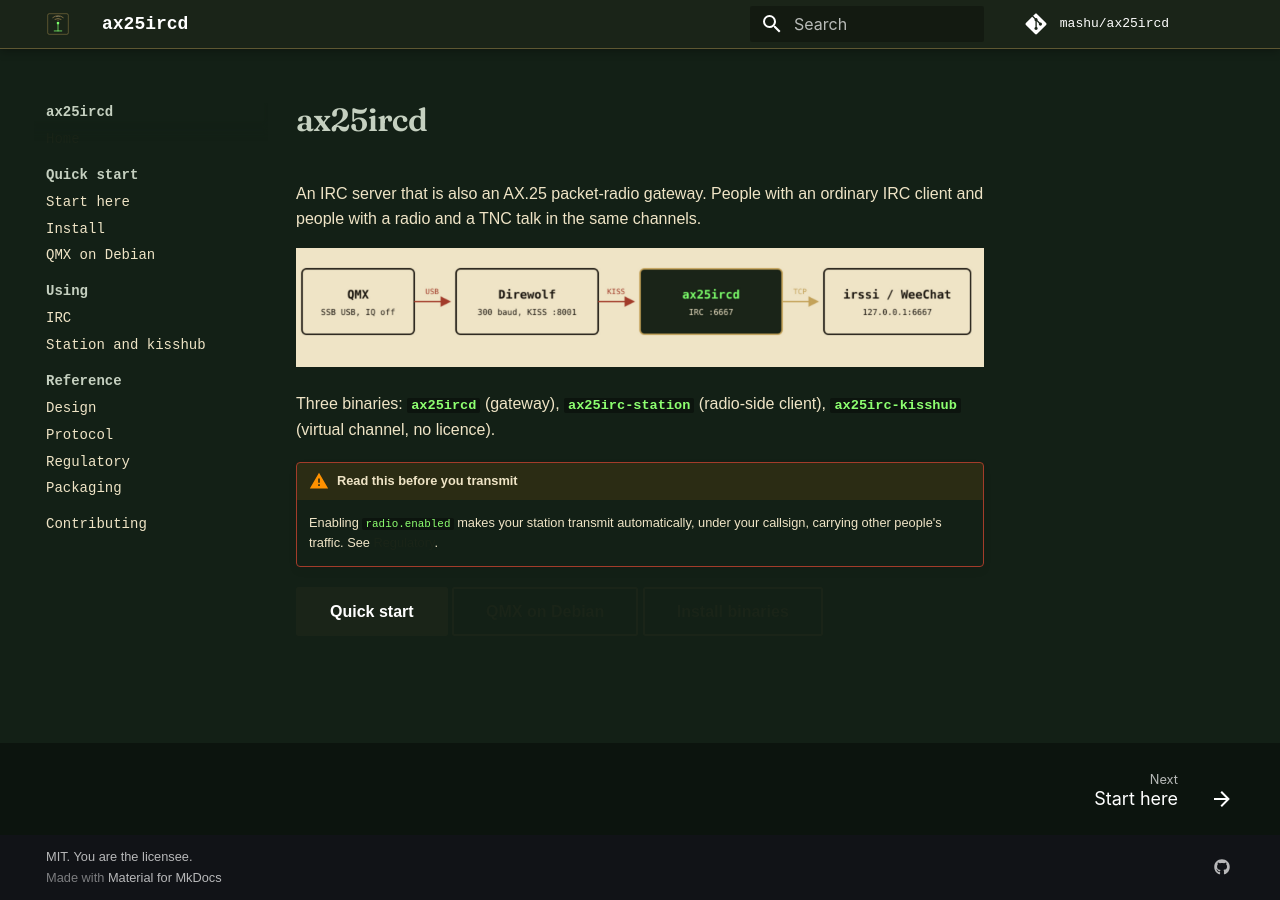
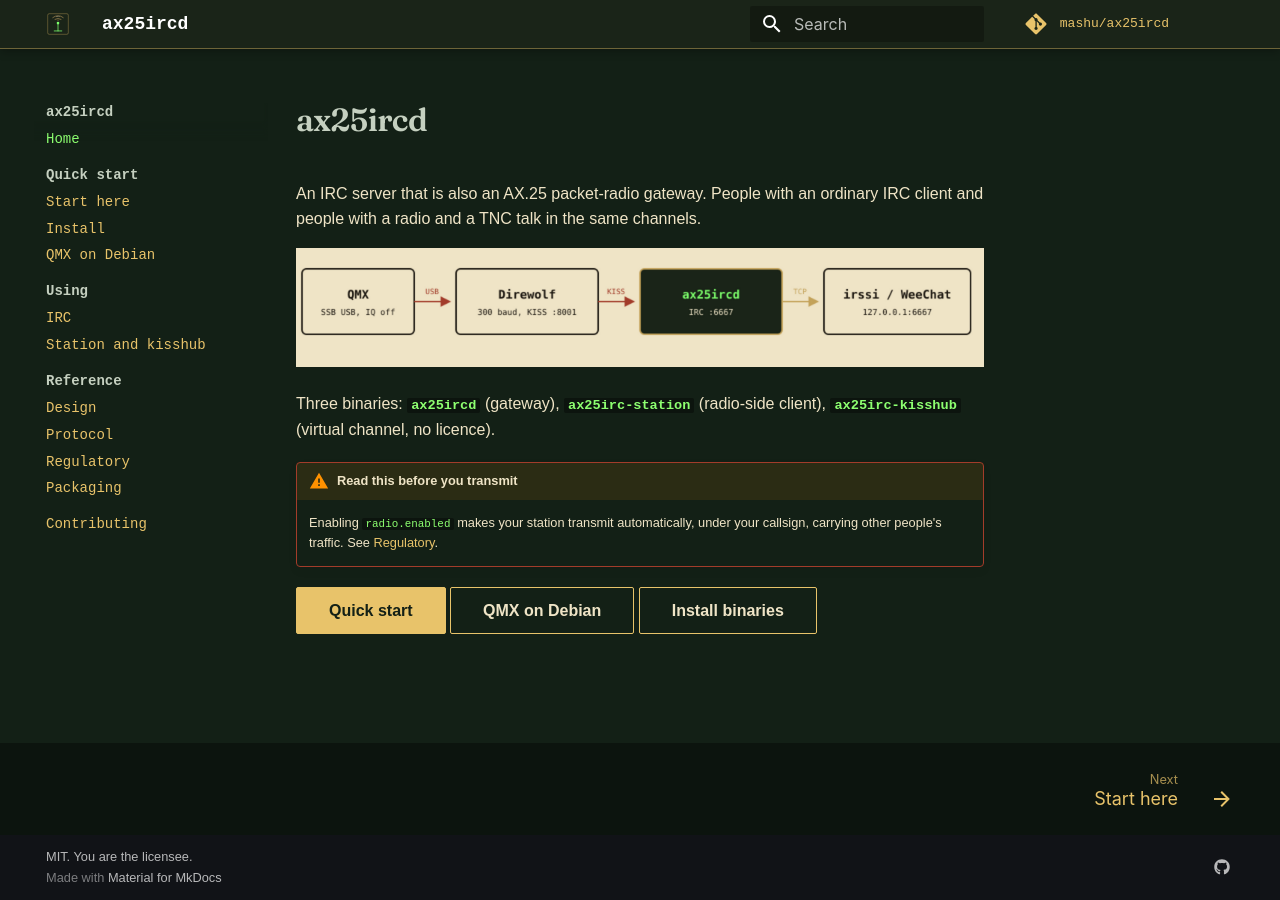
Before and after one commit to mashu/ax25ircd, an MkDocs documentation site: the page built from docs/index.md, in a window 1280 px wide. Built offline with MkDocs 1.6.1 and Material for MkDocs 9.7.7, drawn with Linux system fonts in a browser that asks for light colours; some web fonts are replaced; comment, search, counter and statistics services are not loaded; the version menu is left out.

Commit message:
Update CSS styles.

```diff
--- a/docs/stylesheets/extra.css
+++ b/docs/stylesheets/extra.css
@@ -4,9 +4,8 @@
   --md-primary-fg-color: #1a2418;
   --md-primary-fg-color--light: #2e4630;
   --md-primary-fg-color--dark: #0c140e;
-  --md-accent-fg-color: #c4a35a;
-  --md-accent-fg-color--transparent: color-mix(in srgb, #c4a35a 14%, transparent);
-  --md-typeset-a-color: #c4a35a;
+  --md-accent-fg-color: #e8c36a;
+  --md-accent-fg-color--transparent: color-mix(in srgb, #e8c36a 14%, transparent);
 }
 
 [data-md-color-scheme="slate"] {
@@ -17,6 +16,8 @@
   --md-code-bg-color: #0c140e;
   --md-code-fg-color: #8dff70;
   --md-footer-bg-color: #0c140e;
+  /* Material derives link colour from primary (near-black). Override it. */
+  --md-typeset-a-color: #e8c36a;
 }
 
 .md-typeset {
@@ -32,7 +33,7 @@
 
 .md-header {
   background: #1a2418;
-  border-bottom: 1px solid color-mix(in srgb, #c4a35a 40%, transparent);
+  border-bottom: 1px solid color-mix(in srgb, #e8c36a 40%, transparent);
   font-family: "IBM Plex Mono", ui-monospace, "Liberation Mono", monospace;
 }
 
@@ -56,3 +57,67 @@
   font-family: "IBM Plex Mono", ui-monospace, monospace;
   letter-spacing: 0.04em;
 }
+
+/* Body, nav, TOC, footer, header: links must stay readable on forest. */
+.md-typeset a:not(.md-button),
+.md-nav__link,
+.md-footer a,
+.md-footer-meta a,
+.md-tabs__link,
+.md-source,
+.md-header__button:not(.md-logo),
+.md-search-result__link,
+.md-typeset .headerlink,
+.md-typeset .admonition a,
+.md-typeset details a {
+  color: #e8c36a;
+}
+
+.md-typeset a:not(.md-button):hover,
+.md-typeset a:not(.md-button):focus,
+.md-nav__link:hover,
+.md-nav__link:focus,
+.md-footer a:hover,
+.md-tabs__link:hover,
+.md-source:hover,
+.md-typeset .headerlink:hover,
+.md-typeset .admonition a:hover {
+  color: #8dff70;
+}
+
+.md-nav__link--active,
+.md-nav__item .md-nav__link--active,
+.md-tabs__link--active {
+  color: #8dff70;
+}
+
+.md-typeset a:not(.md-button):focus-visible,
+.md-nav__link:focus-visible {
+  outline: 2px solid #8dff70;
+  outline-offset: 2px;
+}
+
+.md-typeset .md-button {
+  color: #efe4c6;
+  background: transparent;
+  border: 1px solid #e8c36a;
+}
+
+.md-typeset .md-button:hover,
+.md-typeset .md-button:focus {
+  color: #132016;
+  background: #e8c36a;
+}
+
+.md-typeset .md-button--primary {
+  color: #132016;
+  background: #e8c36a;
+  border-color: #e8c36a;
+}
+
+.md-typeset .md-button--primary:hover,
+.md-typeset .md-button--primary:focus {
+  color: #132016;
+  background: #8dff70;
+  border-color: #8dff70;
+}
```
Also changed, not shown: README.md (+0 -16 lines), 3 other files.
